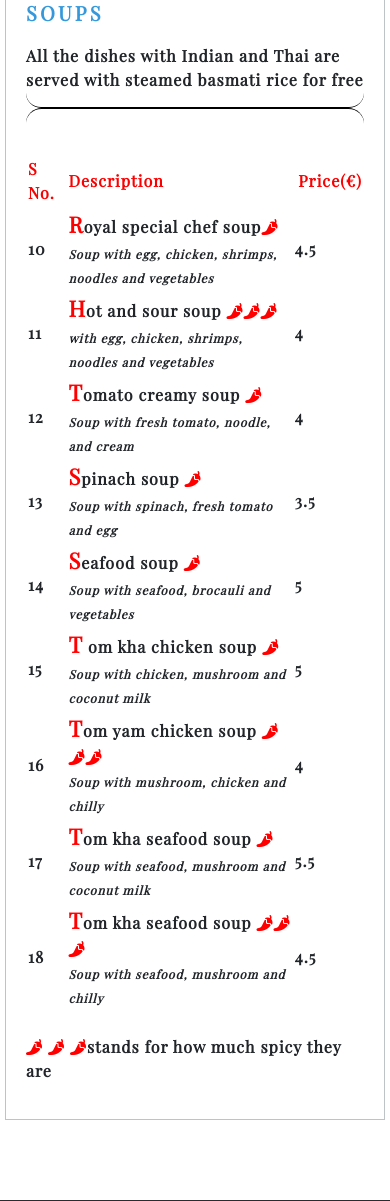
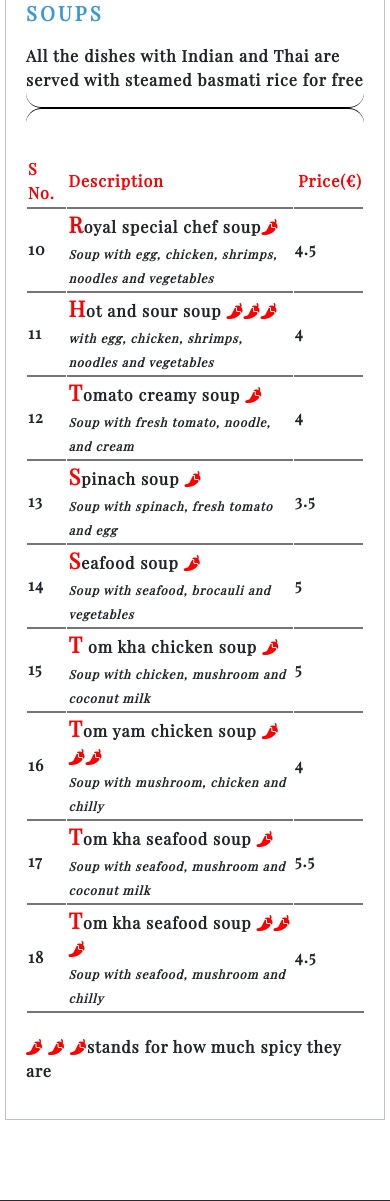
Before and after one commit to dasrajanraj/dasrajanraj.github.io, a PHP site: page /component/pages/soups.html in a window 390 px wide. Shown: the part 152-1353 px from the top of the page. Run offline with PHP 8.4, Linux system fonts and the light colour scheme; some libraries are stand-ins or nearby versions.

Commit message:
Update style.css

```diff
--- a/component/css/style.css
+++ b/component/css/style.css
@@ -556,6 +556,9 @@ td > .first{
         width:10vh;
         text-align: right;
     }
+    tr{
+        box-shadow: 0 2px rgba(0, 0, 0, 0.541)
+    }
     .desc{
         font-style: italic;
         font-size: 12px;
```
